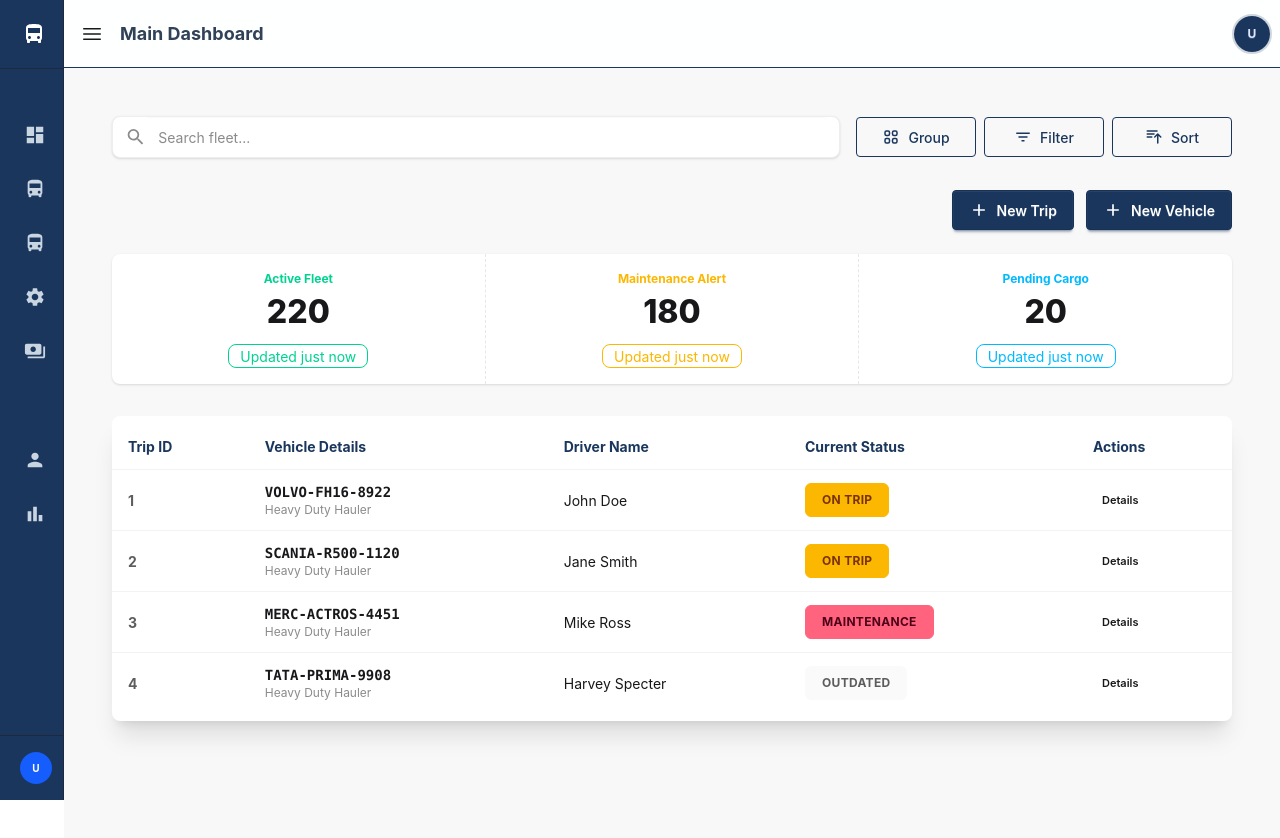
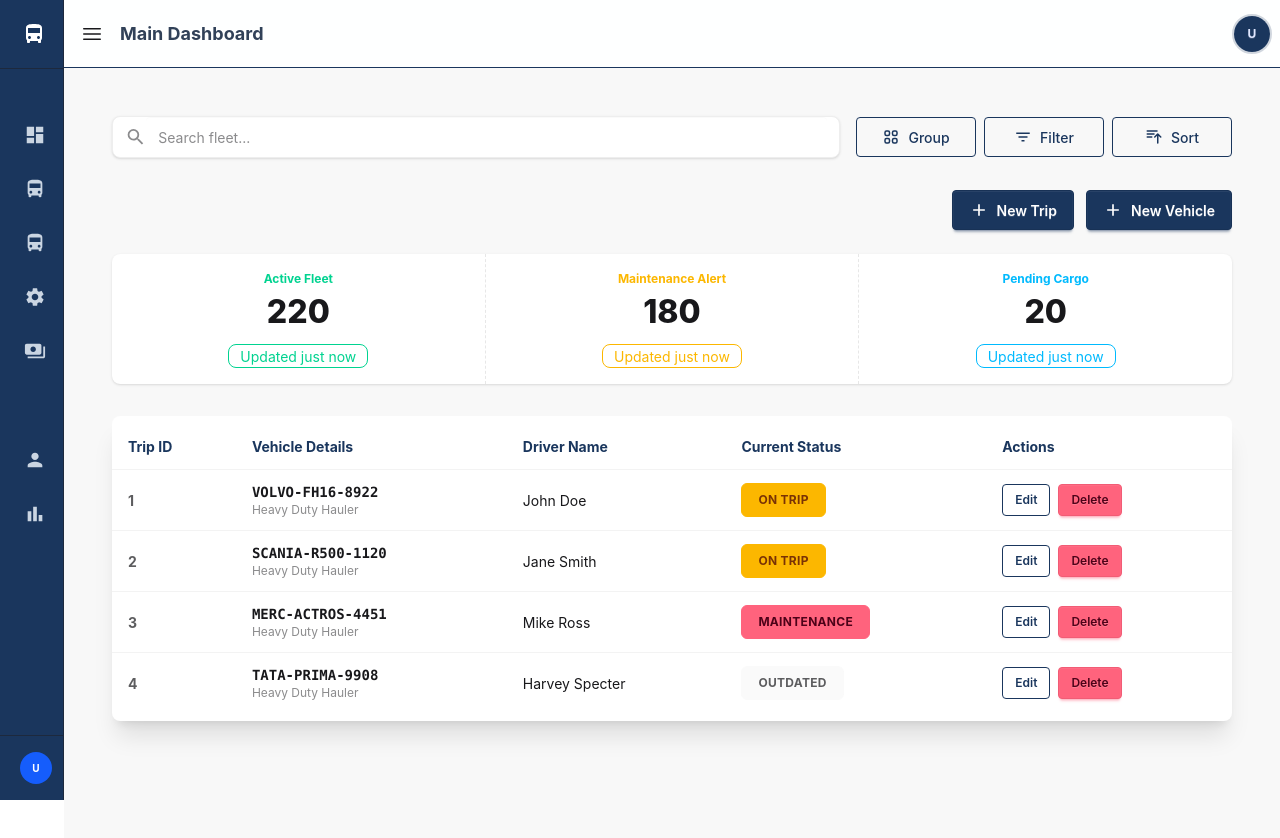
Before and after one commit to swayamvasavada/FleetFlow, a React (Vite) app in the folder FrontendCode/: page / in a window 1280 px wide. Shown: the top 838 px of the page. Built offline with nearby package versions, Linux system fonts and the light colour scheme.

Commit message:
ft - routing for buttons in dashboard

```diff
--- a/FrontendCode/src/pages/MainDashboardPage.tsx
+++ b/FrontendCode/src/pages/MainDashboardPage.tsx
@@ -2,8 +2,12 @@ import { MdSearch, MdFilterList, MdAdd } from 'react-icons/md';
 import { HiOutlineSortAscending, HiOutlineViewGrid } from 'react-icons/hi';
 import { useEffect } from 'react';
 import { apiStore } from '../store/apiStore';
+import { useNavigate } from "react-router-dom";
 
 function MainDashboardPage() {
+
+  const navigate = useNavigate();
+
   const stats = [
     { label: 'Active Fleet', value: 220, badge: 'badge-success', textColor: 'text-success' },
     { label: 'Maintenance Alert', value: 180, badge: 'badge-warning', textColor: 'text-warning' },
@@ -59,10 +63,10 @@ function MainDashboardPage() {
 
       {/* Action Buttons */}
       <div className="flex justify-end gap-3 mb-6">
-        <button className="btn btn-primary gap-2 text-white">
+        <button className="btn btn-primary gap-2 text-white" onClick={() => navigate("/trips")}>
           <MdAdd size={20} /> New Trip
         </button>
-        <button className="btn btn-primary gap-2 text-white">
+        <button className="btn btn-primary gap-2 text-white" onClick={() => navigate("/vehicles")}>
           <MdAdd size={20} /> New Vehicle
         </button>
       </div>
@@ -109,7 +113,13 @@ function MainDashboardPage() {
                       </div>
                     </td>
                     <th>
-                      <button className="btn btn-ghost btn-xs">Details</button>
+                      <button className="btn btn-outline btn-primary btn-sm mr-2">
+                        Edit
+                      </button>
+
+                      <button className="btn btn-error btn-sm">
+                        Delete
+                      </button>
                     </th>
                   </tr>
                 );
```
